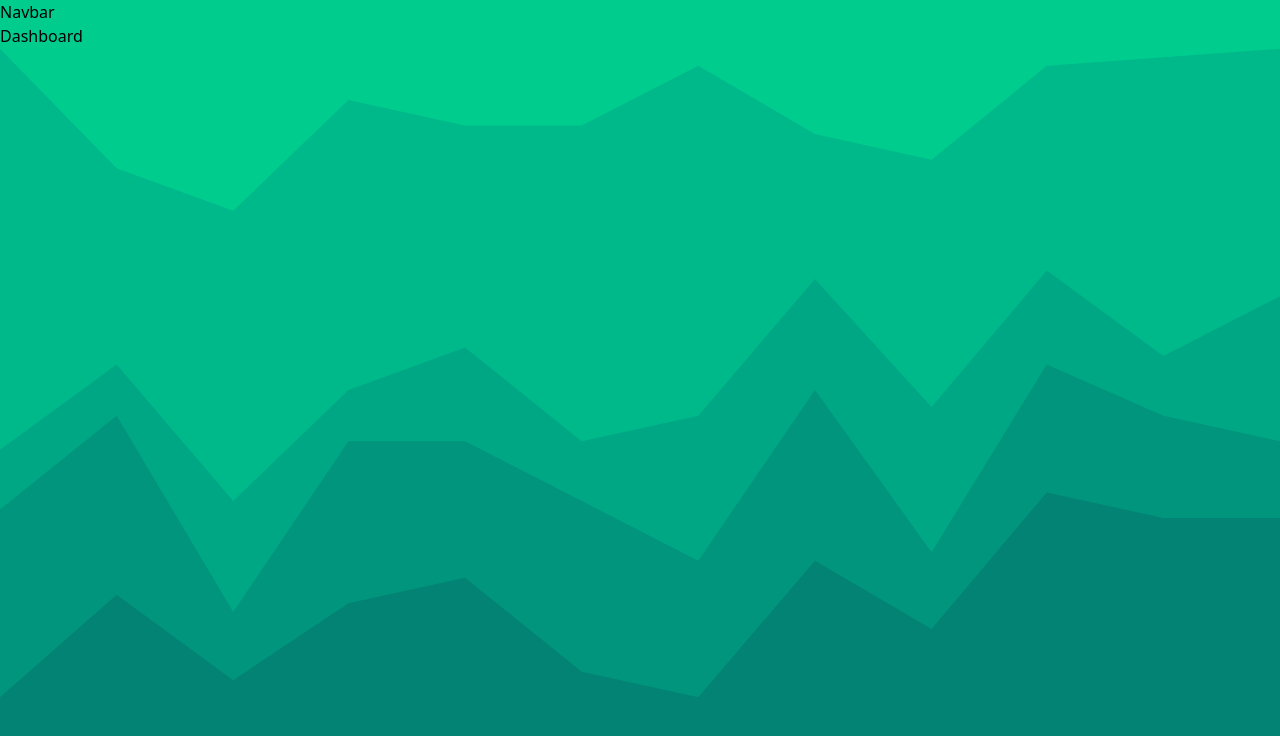
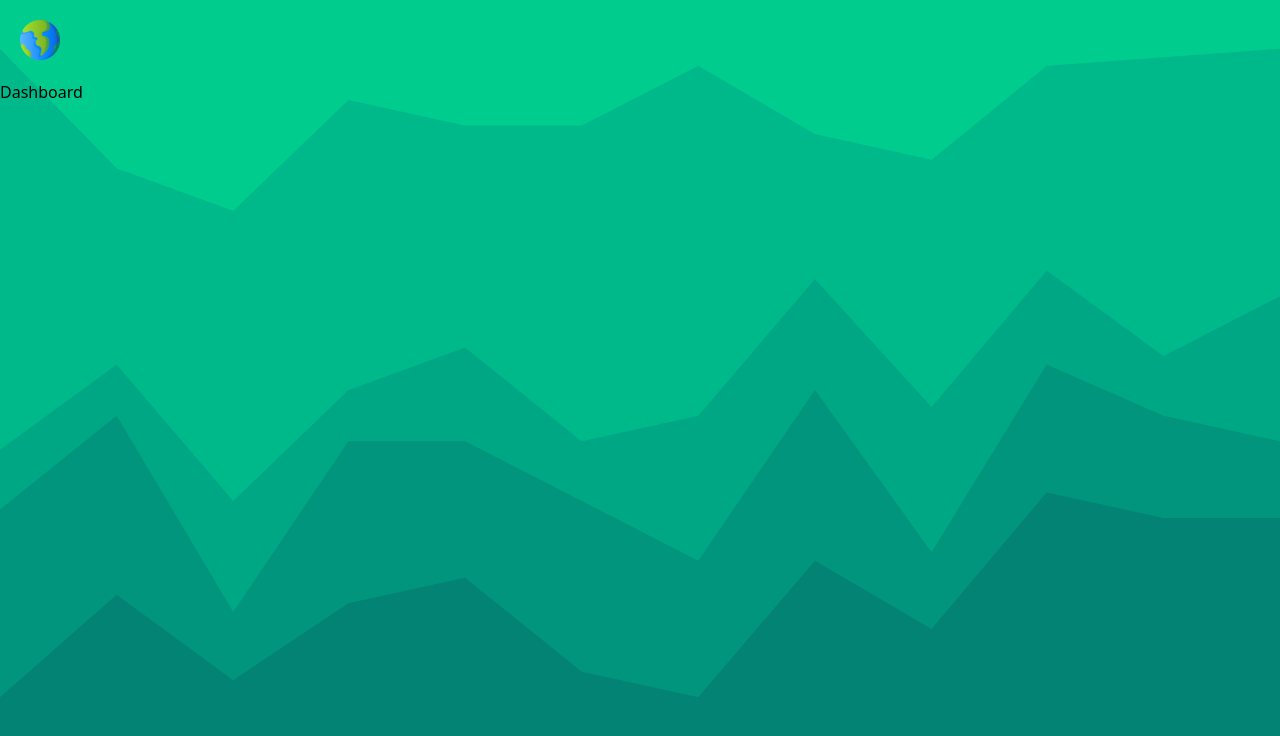
Before and after one commit to k99sharma/bifrost, a React (Vite) app: page /dashboard in a window 1280 px wide. Shown: the top 736 px of the page. Built offline with nearby package versions, Linux system fonts and the light colour scheme.

Commit message:
add: navbar component is added in layout
 added navbar component

 - banner component is created
 - navbar is added in layout component

```diff
--- a/src/App.tsx
+++ b/src/App.tsx
@@ -4,24 +4,24 @@ import "./App.css";
 // importing libraries
 import { BrowserRouter as Router, Routes, Route } from "react-router-dom";
 
-// importing components
-import Layout from "./components/Layout/Layout";
+// importing custom components
 import Dashboard from "./pages/Dashboard/Dashboard";
 import Home from "./pages/Home/Home";
 import NotFound from "./pages/NotFound/NotFound";
+import Layout from "./components/Layout/Layout";
 
 function App() {
   return (
     <div className="app">
-      <Layout>
-        <Router>
+      <Router>
+        <Layout>
           <Routes>
             <Route path="/" element={<Home />} />
             <Route path="/dashboard" element={<Dashboard />} />
             <Route path="*" element={<NotFound />} />
           </Routes>
-        </Router>
-      </Layout>
+        </Layout>
+      </Router>
     </div>
   );
 }
--- /dev/null
+++ b/src/components/Banner/Banner.tsx
@@ -0,0 +1,17 @@
+// banner props
+type bannerProps = {
+  height: number;
+  width: number;
+};
+
+// banner component
+export default function Banner(_props: bannerProps) {
+  // destructuring props
+  const { height, width } = _props;
+
+  return (
+    <div className="banner">
+      <img src="/assets/logo.png" height={height} width={width} />
+    </div>
+  );
+}
--- a/src/components/Navbar/Navbar.tsx
+++ b/src/components/Navbar/Navbar.tsx
@@ -1,4 +1,16 @@
+// importing libraries
+import { Link } from "react-router-dom";
+
+// importing custom component
+import Banner from "../Banner/Banner";
+
 // navbar component
 export default function Navbar() {
-  return <div className="navbar">Navbar</div>;
+  return (
+    <div className="navbar px-5 py-5">
+      <Link to="/">
+        <Banner height={40} width={40} />
+      </Link>
+    </div>
+  );
 }
```
Also changed, not shown: public/assets/logo.png (added).
